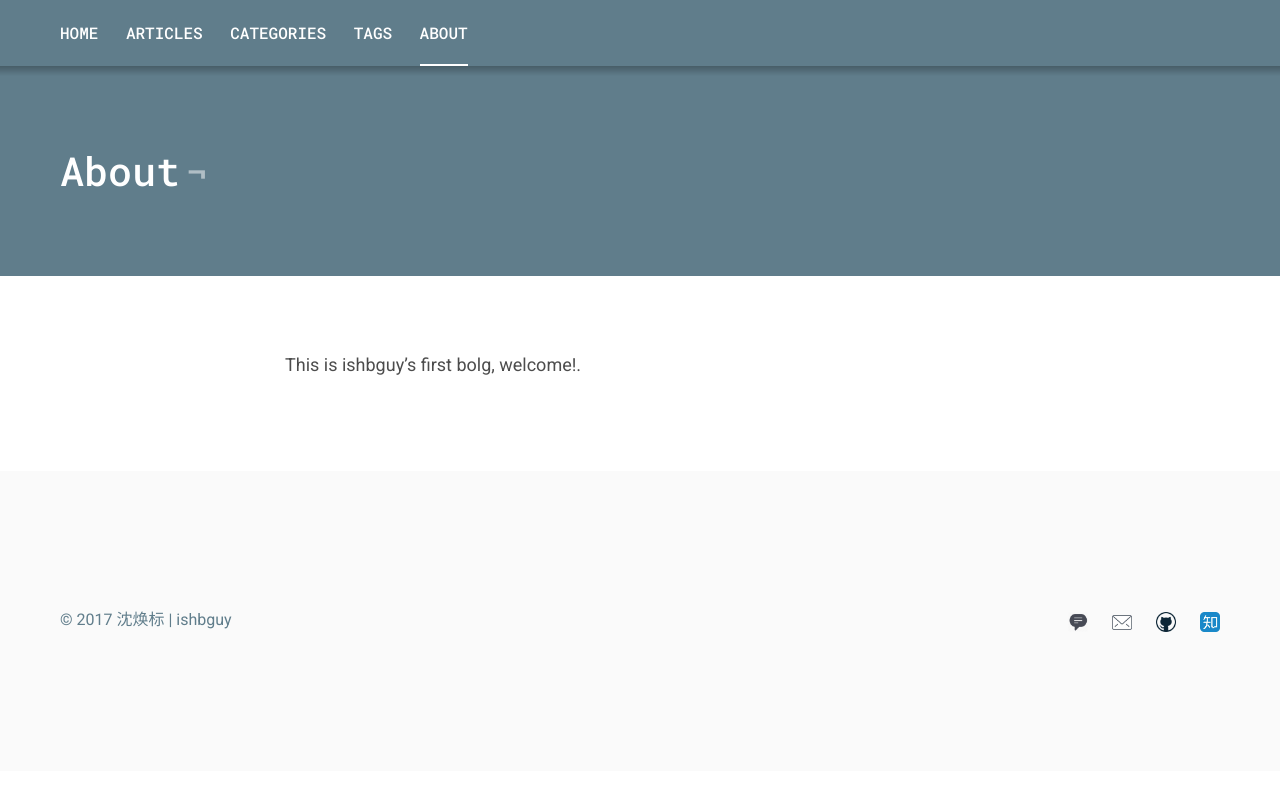
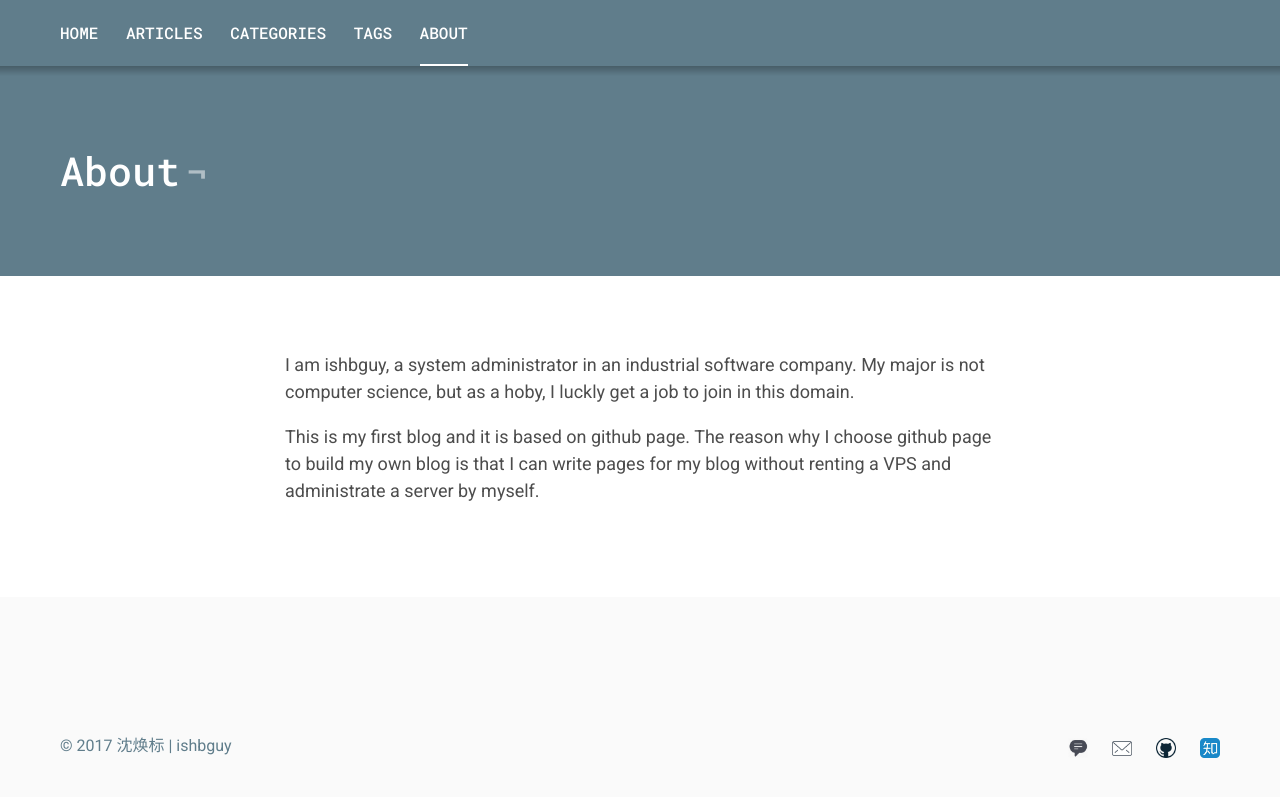
Before and after one commit to ishbguy/ishbguy.github.io, a Jekyll site: the page built from _pages/about.md, in a window 1280 px wide. Shown: the top 797 px of the page. Built offline with Jekyll 4.4.1, drawn with Linux system fonts in a browser that asks for light colours.

Commit message:
Update about page.

```diff
--- a/_pages/about.md
+++ b/_pages/about.md
@@ -4,4 +4,10 @@ title: About
 permalink: /about/
 ---
 
-This is ishbguy's first bolg, welcome!.
+I am ishbguy, a system administrator in an industrial software company. My
+major is not computer science, but as a hoby, I luckly get a job to join in
+this domain.
+
+This is my first blog and it is based on github page. The reason why I choose
+github page to build my own blog is that I can write pages for my blog without
+renting a VPS and administrate a server by myself.
```
